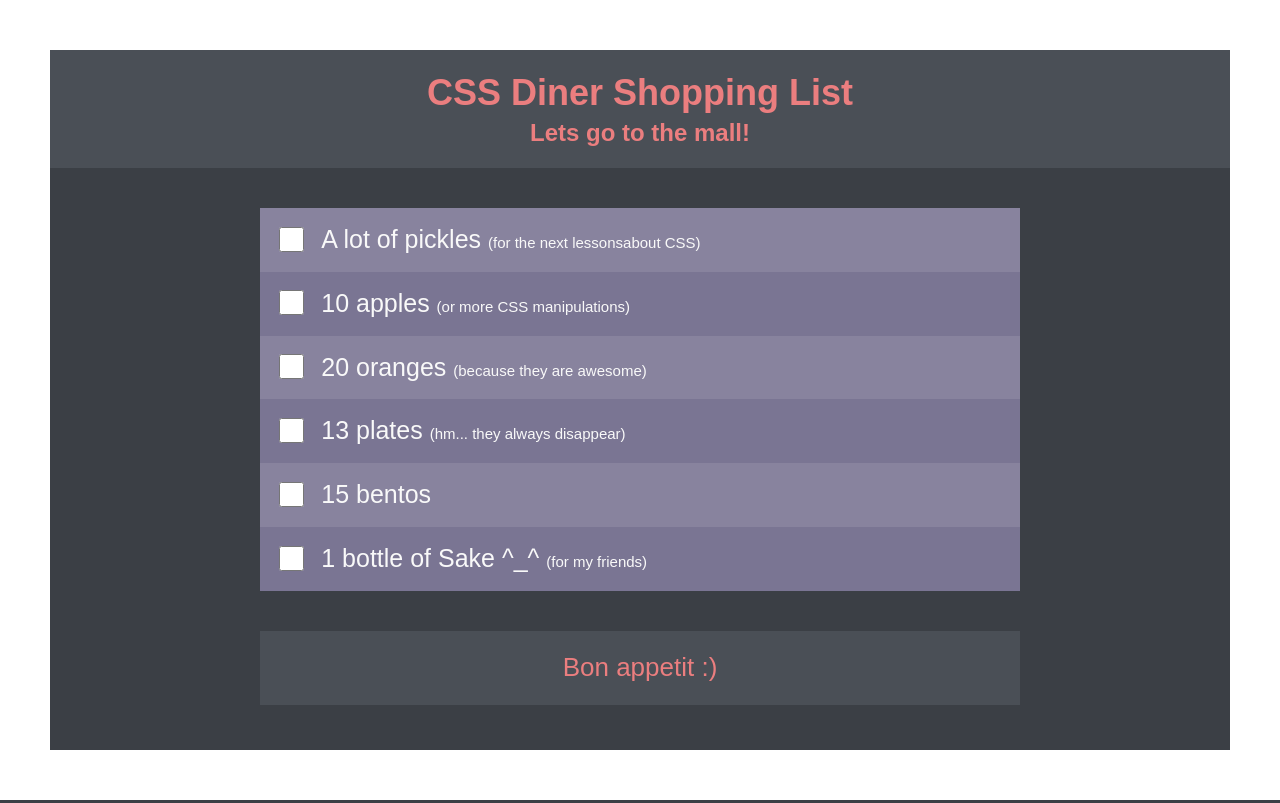
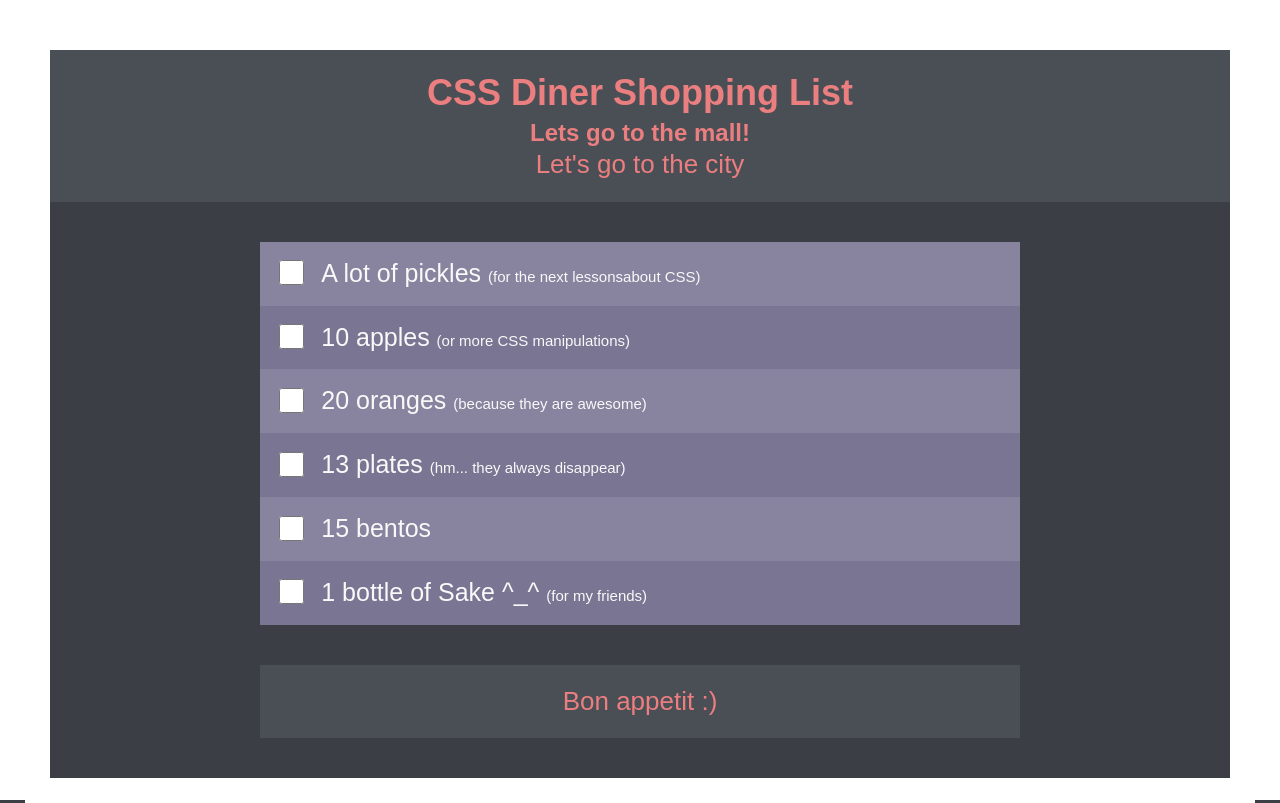
Before and after one commit to sashka792/css-dinner-shopping-list, a plain HTML site: page index.html in a window 1280 px wide. Drawn offline with Linux system fonts and the light colour scheme.

Commit message:
add some text in header

```diff
--- a/index.html
+++ b/index.html
@@ -10,6 +10,7 @@
 	<header>
 		<h1 class="title">CSS Diner Shopping List</h1>
 		<h4 class="subtitle">Lets go to the mall!</h4>
+		<p>Let's go to the city</p>
 	</header>
 	<div class="ba-container">
 		<main>
```
